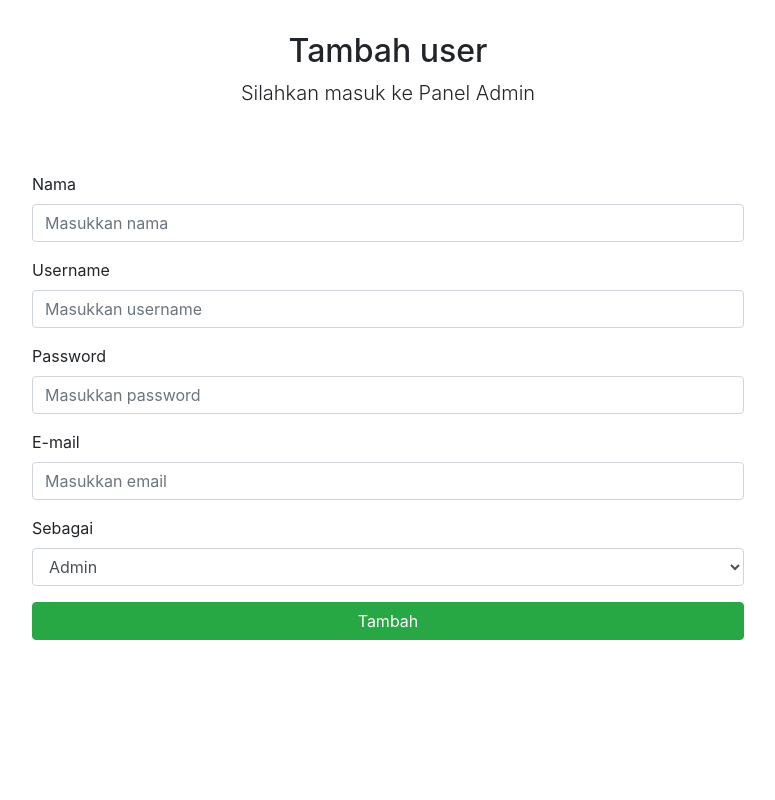
After one commit to alifahfathonah/kamelia, a CodeIgniter app: the page made by application/views/admin/adduser.php in a window 1280 px wide. The commit adds this page. Shown: the whole page, without its empty margins (252-1027 px from the left). Run offline with CodeIgniter, Linux system fonts and the light colour scheme; some libraries are stand-ins or nearby versions.

Commit message:
Admin add new user

```diff
--- a/application/config/routes.php
+++ b/application/config/routes.php
@@ -52,5 +52,10 @@ defined('BASEPATH') OR exit('No direct script access allowed');
 $route['default_controller'] = 'welcome';
 $route['404_override'] = '';
 $route['translate_uri_dashes'] = FALSE;
+// route auth
 $route['auth'] = 'auth/index';
-$route['auth/login'] = 'auth/login';
+$route['login'] = 'auth/login';
+// route admin
+$route['admin'] = 'admin/index';
+$route['admin/logout'] = 'admin/logout';
+$route['admin/adduser'] = 'admin/addUser';
--- /dev/null
+++ b/application/views/admin/adduser.php
@@ -0,0 +1,52 @@
+<html>
+<head>
+<title>Admin</title>
+<link href="<?php echo base_url('assets/bootstrap/css/bootstrap.min.css') ?>" rel="stylesheet">
+</head>
+<body>
+
+<?php echo validation_errors(); ?>
+
+    <div class="container">
+        <div class="row">
+            <div class="col-12 col-md-6 text-center mt-2 mx-auto p-4">
+                <h1 class="h2">Tambah user</h1>
+                <p class="lead">Silahkan masuk ke Panel Admin</p>
+            </div>
+        </div>
+        <div class="row">
+            <div class="col-8 col-md-8 mx-auto p-4">
+                <?php echo form_open('admin/adduser'); ?>
+                    <div class="form-group">
+                        <label for="nama">Nama</label>
+                        <input type="text" class="form-control" name="nama" placeholder="Masukkan nama" required />
+                    </div>
+                    <div class="form-group">
+                        <label for="username">Username</label>
+                        <input type="text" class="form-control" name="username" placeholder="Masukkan username" required />
+                    </div>
+                    <div class="form-group">
+                        <label for="password">Password</label>
+                        <input type="password" class="form-control" name="password" placeholder="Masukkan password" required />
+                    </div>
+                    <div class="form-group">
+                        <label for="email">E-mail</label>
+                        <input type="email" class="form-control" name="email" placeholder="Masukkan email" required />
+                    </div>
+                    <div class="form-group">
+                        <label for="role">Sebagai</label>
+                        <select name="role" id="" class="form-control">
+                        <option value="1">Admin</option>
+                        <option value="2">Sub Admin</option>
+                        </select>
+                    </div>
+                    <div class="form-group">
+                        <input type="submit" class="btn btn-success w-100" value="Tambah" />
+                    </div>
+                </form>
+            </div>
+        </div>
+    </div>
+
+</body>
+</html>
```
Also changed, not shown: application/controllers/Admin.php (+15 -2 lines), application/models/User_model.php (+41 -0 lines), application/views/admin/index.php (added, +33 -0 lines), application/views/auth/login.php (+6 -11 lines), readme.md.
